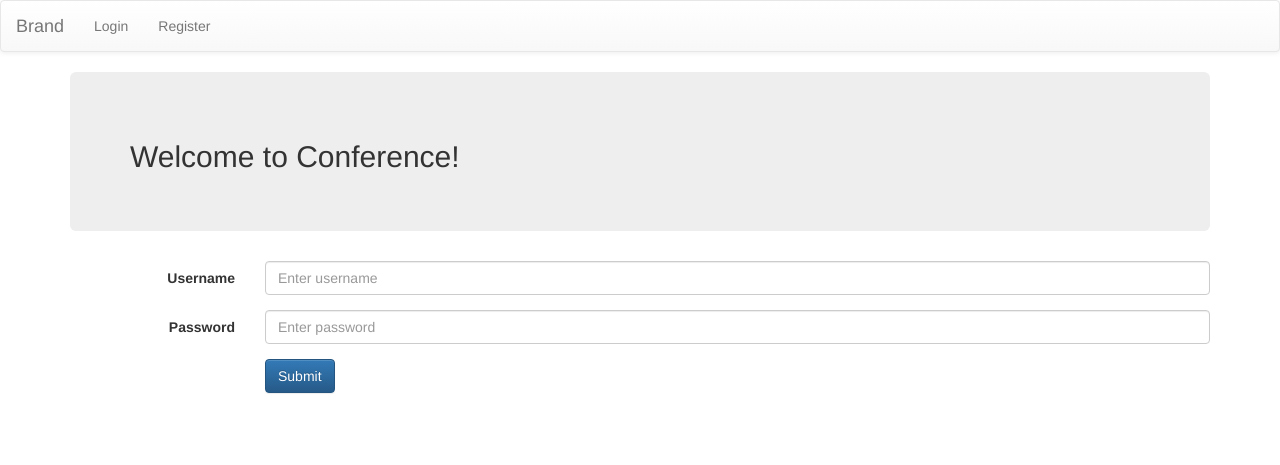
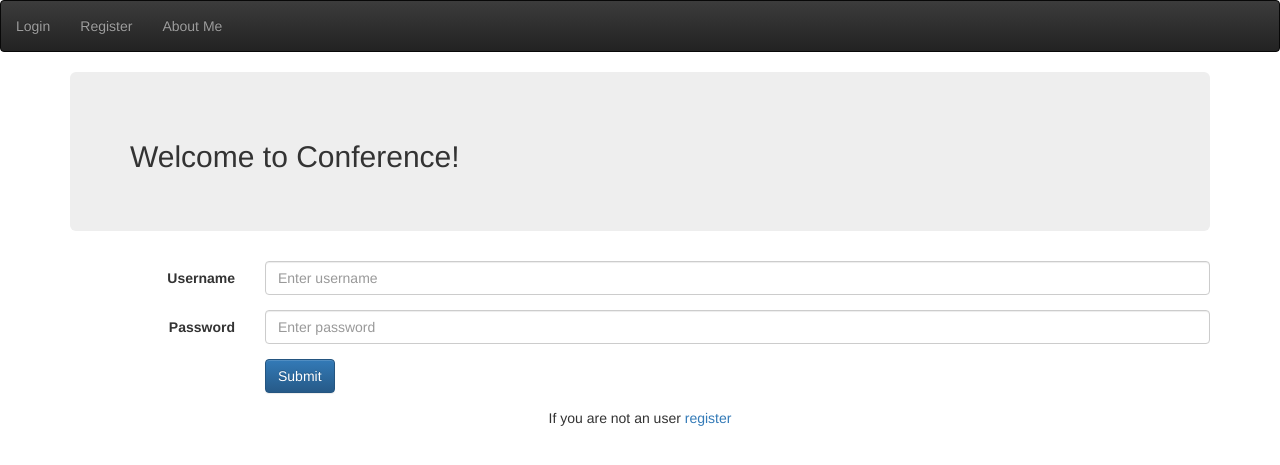
Before and after one commit to sharifulrocky/conference, a Django app: template app/templates/auth/login.html in a window 1280 px wide. Shown: the top 465 px of the page. Run offline with Django 3.2, Linux system fonts and the light colour scheme; the template is opened without the code that fills it, so the values that code supplies are empty; some libraries are stand-ins or nearby versions.

Commit message:
about me file added in menu, navbar recreated

```diff
--- a/app/templates/auth/login.html
+++ b/app/templates/auth/login.html
@@ -2,12 +2,13 @@
 
 {% block content %}
     <form action="" method="post" class="form-horizontal" role="form">
+
         {% csrf_token %}
+
         <div class="form-group">
             <label for="username" class="col-sm-2 control-label">Username</label>
             <div class="col-sm-10">
                 <input type="text" name="username" id="username" class="form-control" placeholder="Enter username" >
-
             </div>
         </div>
 
@@ -15,7 +16,6 @@
             <label for="password" class="col-sm-2 control-label">Password</label>
             <div class="col-sm-10">
                 <input type="password" name="password" id="password" class="form-control" placeholder="Enter password" >
-
             </div>
         </div>
 
@@ -24,6 +24,12 @@
                 <button type="submit" class="btn btn-primary">Submit</button>
             </div>
         </div>
+        <div class="form-group">
+            <p align="center">If you are not an user <a href="{% url 'register' %}">register</a> </p>
+        </div>
     </form>
+    <div>
+
+    </div>
 
 {% endblock %}
--- a/app/templates/master.html
+++ b/app/templates/master.html
@@ -7,48 +7,68 @@
         <link rel="stylesheet" href="{{ STATIC_URL }}css/bootstrap-theme.min.css">
 
         <script type="application/javascript" src="{{ STATIC_URL }}js/bootstrap.min.js"></script>
-        <script type="application/javascript" src="{{ STATIC_URL }}js/jquery-3.1.1.min.js"></script>
+        {#        <script type="application/javascript" src="{{ STATIC_URL }}js/jquery.min.js"></script>#}
+        <script type="application/javascript" src="{{ STATIC_URL }}js/jquery-3.1.1.js"></script>
     </head>
+
     <body>
-        <nav class="navbar navbar-default" role="navigation">
-            <div class="container-fluid">
-                <div class="navbar-header">
-                    <button type="button" class="navbar-toggle collapsed" data-toggle="collapse"
-                            data-target="#bs-example-navbar-collapse-1" aria-expanded="false">
-                        <span class="sr-only">Toggle navigation</span>
-                        <span class="icon-bar"></span>
-                        <span class="icon-bar"></span>
-                        <span class="icon-bar"></span>
-                    </button>
-                    <a class="navbar-brand" href="#">Brand</a>
-                </div>
 
-                <!-- Collect the nav links, forms, and other content for toggling -->
-                <div class="collapse navbar-collapse" id="bs-example-navbar-collapse-1">
-                    <ul class="nav navbar-nav">
-                        {% if user.is_authenticated %}
-                            <li><a href="{% url 'logout' %}" >Logout</a></li>
-                        {% else %}
-                            <li><a href="{% url 'login' %}" >Login</a></li>
-                            <li><a href="{% url 'register' %}" >Register</a></li>
-                        {% endif %}
+        <div class="navbar navbar-inverse" role="navigation">
+            <ul class="nav navbar-nav">
+                {% if user.is_staff %}
+                    <li><a href="/admin">Administrator</a></li>
+                {% endif %}
 
-                        {% if user.is_staff %}
-                            <li><a href="/admin">Administrator</a> </li>
-                        {% endif %}
-                    </ul>
-                </div><!-- /.navbar-collapse -->
-            </div><!-- /.container-fluid -->
-        </nav>
+                {% if user.is_authenticated %}
+                    <li><a href="{% url 'logout' %}">Logout</a></li>
+                {% else %}
+                    <li><a href="{% url 'login' %}">Login</a></li>
+                    <li><a href="{% url 'register' %}">Register</a></li>
+                {% endif %}
+
+                <li><a href="{% url 'about' %}">About Me</a></li>
+            </ul>
+        </div>
+
+    {#        <nav class="navbar navbar-default" role="navigation">#}
+    {#            <div class="container-fluid">#}
+    {#                <div class="navbar-header">#}
+    {#                    <button type="button" class="navbar-toggle collapsed" data-toggle="collapse"#}
+    {#                            data-target="#bs-example-navbar-collapse-1" aria-expanded="false">#}
+    {#                        <span class="sr-only">Toggle navigation</span>#}
+    {#                        <span class="icon-bar"></span>#}
+    {#                        <span class="icon-bar"></span>#}
+    {#                        <span class="icon-bar"></span>#}
+    {#                    </button>#}
+    {#                    <a class="navbar-brand" href="#">Brand</a>#}
+    {#                </div>#}
+    {##}
+    {#                <!-- Collect the nav links, forms, and other content for toggling -->#}
+    {#                <div class="collapse navbar-collapse" id="bs-example-navbar-collapse-1">#}
+    {#                    <ul class="nav navbar-nav">#}
+    {#                        {% if user.is_authenticated %}#}
+    {#                            <li><a href="{% url 'logout' %}" >Logout</a></li>#}
+    {#                        {% else %}#}
+    {#                            <li><a href="{% url 'login' %}" >Login</a></li>#}
+    {#                            <li><a href="{% url 'register' %}" >Register</a></li>#}
+    {#                        {% endif %}#}
+    {##}
+    {#                        {% if user.is_staff %}#}
+    {#                            <li><a href="/admin">Administrator</a> </li>#}
+    {#                        {% endif %}#}
+    {#                    </ul>#}
+    {#                </div><!-- /.navbar-collapse -->#}
+    {#            </div><!-- /.container-fluid -->#}
+    {#        </nav>#}
         <div class="container">
-        	<div class="jumbotron">
+            <div class="jumbotron">
                 <h2>Welcome to Conference! </h2>
-        	</div>
+            </div>
 
             {% if warning %}
                 <div class="alert alert-warning alert-dismissable">
-                	<button type="button" class="close" data-dismiss="alert" aria-hidden="true">&times;</button>
-                	{{ warning }}
+                    <button type="button" class="close" data-dismiss="alert" aria-hidden="true">&times;</button>
+                    {{ warning }}
                 </div>
             {% endif %}
 
--- a/app/views.py
+++ b/app/views.py
@@ -4,3 +4,7 @@ from django.http import HttpResponse
 
 def index(request):
     return render(request, 'index.html')
+
+
+def about(request):
+    return render(request, 'about.html')
--- a/conference/urls.py
+++ b/conference/urls.py
@@ -24,4 +24,5 @@ urlpatterns = [
     url(r'^login/', auth.login, name='login'),
     url(r'^logout/', auth.logout, name='logout'),
     url(r'^register/', auth.register, name='register'),
+    url(r'^about/', views.about, name='about'),
 ]
```
Also changed, not shown: app/templates/about.html (added, +11 -0 lines), db.sqlite3.
